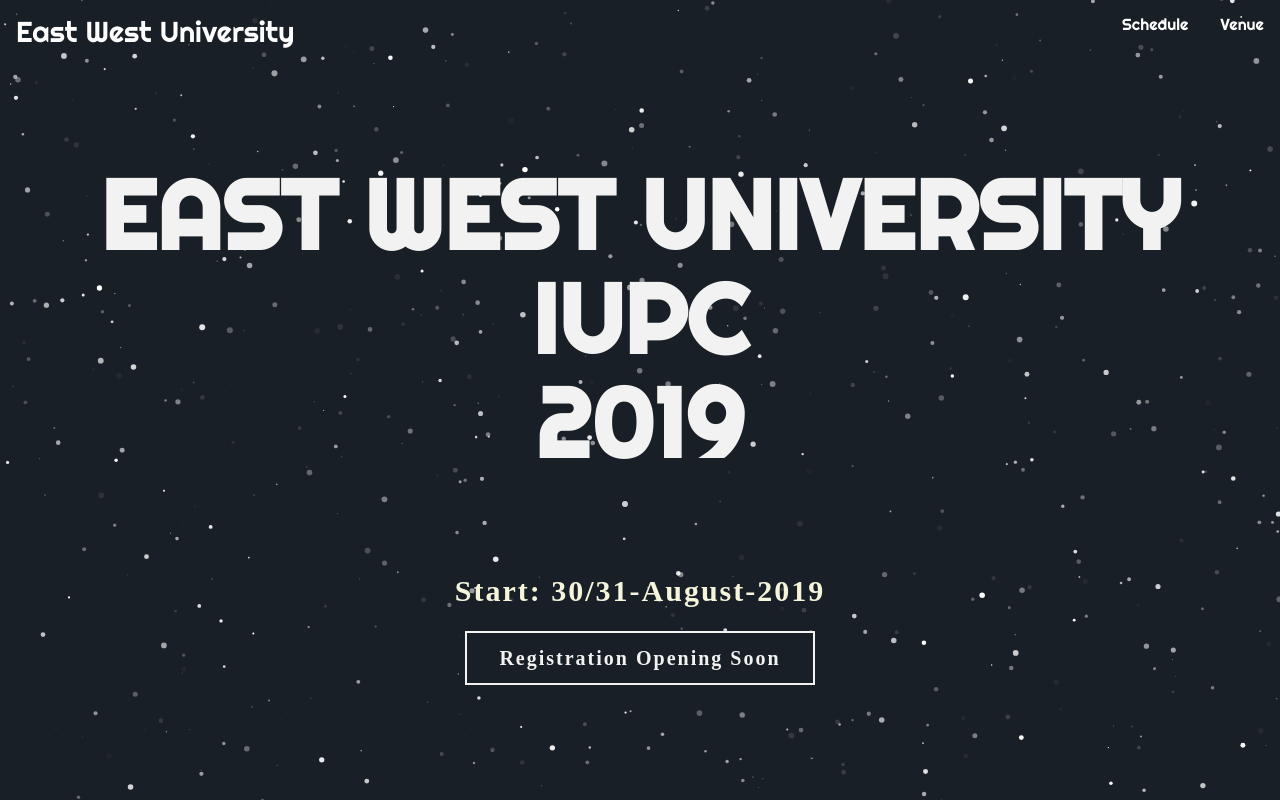
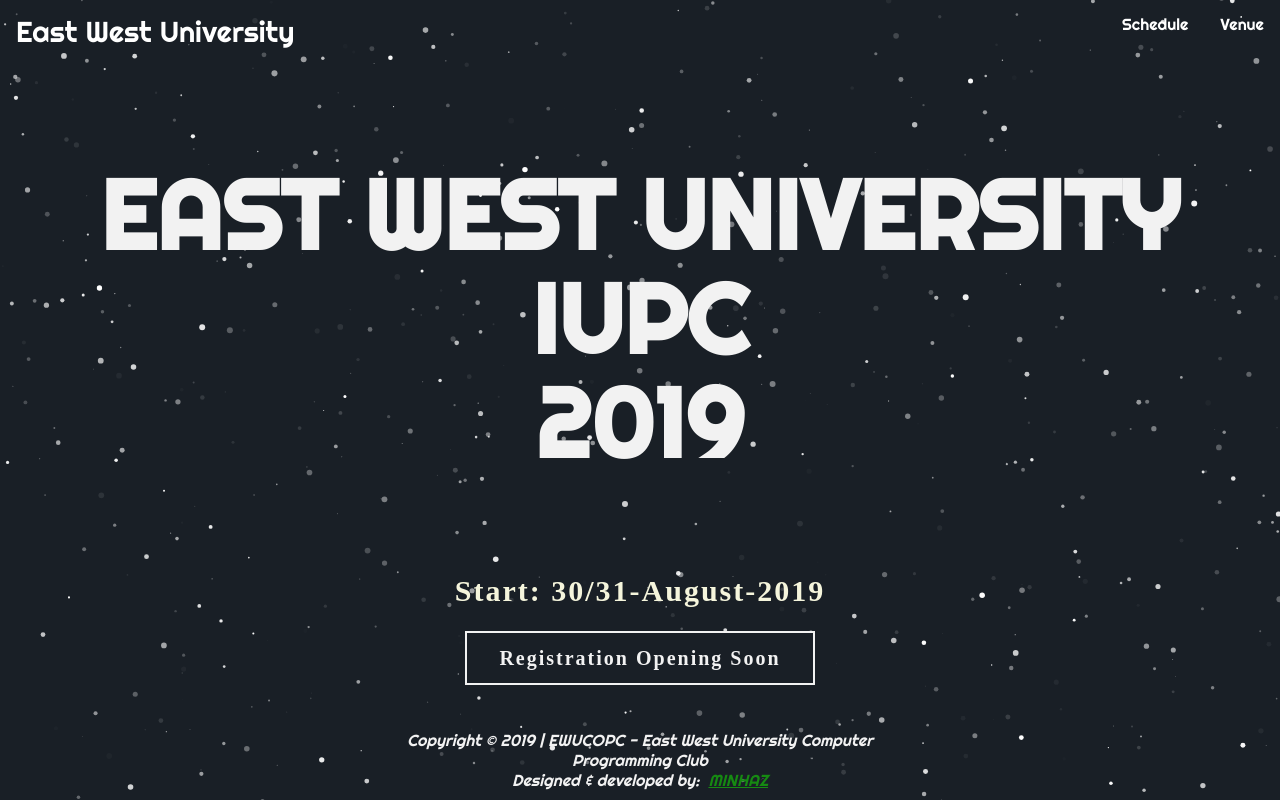
Before and after one commit to minhaz1217/ewu_iupc_2019, a plain HTML site: page index.html in a window 1280 px wide. Drawn offline with nearby package versions, Linux system fonts and the light colour scheme.

Commit message:
added footer

```diff
--- a/css/style.css
+++ b/css/style.css
@@ -139,3 +139,10 @@
 }
 
 /* nav bar end */
+
+.footer{
+  position: absolute;
+  bottom: 10px;
+  padding: 0 30%;
+  color: #F2F2F2;
+}
--- a/index.html
+++ b/index.html
@@ -39,7 +39,15 @@
 
 
   </div>
+  <div class="footer">
 
+    <i>
+      <center>
+      Copyright © 2019 | EWUCOPC - East West University Computer Programming Club <br>Designed &amp; developed by: &nbsp;<a style="color: rgb(22, 138, 18)" href="https://www.facebook.com/minhazul.hataykhan" target="_blank">MINHAZ</a>
+    </center>
+    </i>
+
+  </div>
   <script src='https://code.jquery.com/jquery-2.2.4.min.js'></script>
   <script src='https://cdnjs.cloudflare.com/ajax/libs/particles.js/2.0.0/particles.min.js'></script>
   <script src="js/script.js"></script>
```
